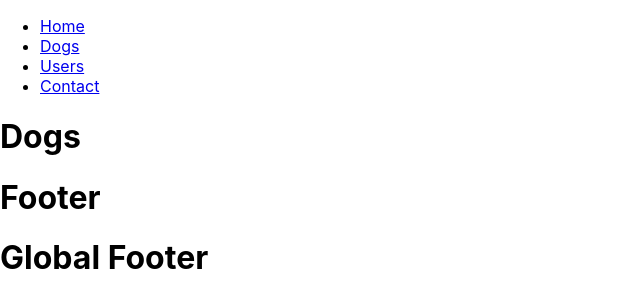
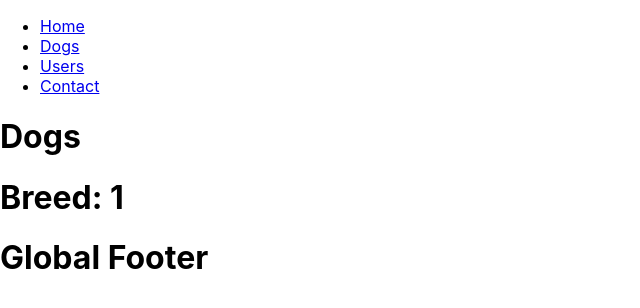
Before and after one commit to masaok/pet-store, a React (Create React App) app: page /dogs/1 in a window 1280 px wide. Shown: the top 308 px of the page, without its empty margins (0-640 px from the left). Built offline with nearby package versions, Linux system fonts and the light colour scheme.

Commit message:
Added footer and "breed" param

```diff
--- a/src/components/Dogs.js
+++ b/src/components/Dogs.js
@@ -1,7 +1,16 @@
 import React from 'react'
 class Dogs extends React.Component {
   render() {
-    return <h1>Dogs</h1>
+    const { match } = this.props
+
+    const breed = match.params.breed
+
+    return (
+      <div>
+        <h1>Dogs</h1>
+        <h1>Breed: {breed}</h1>
+      </div>
+    )
   }
 }
 export default Dogs
--- /dev/null
+++ b/src/components/errors/NotFound.js
@@ -0,0 +1,7 @@
+import React from 'react'
+class NotFound extends React.Component {
+  render() {
+    return <h1>404 Not Found</h1>
+  }
+}
+export default NotFound
--- a/src/components/shared/Footer.js
+++ b/src/components/shared/Footer.js
@@ -1,7 +1,8 @@
 import React from 'react'
 class Footer extends React.Component {
   render() {
-    return <h1>Footer</h1>
+    const { title } = this.props
+    return <h1>{title} Footer</h1>
   }
 }
 export default Footer
--- a/src/index.js
+++ b/src/index.js
@@ -12,6 +12,8 @@ import Contact from './components/Contact'
 
 import Footer from './components/shared/Footer'
 import GlobalFooter from './components/shared/GlobalFooter'
+
+import NotFound from './components/errors/NotFound'
 
 const routing = (
   <Router>
@@ -32,12 +34,14 @@ const routing = (
       </ul>
       <Switch>
         <Route exact path="/" component={App} />
-        <Route path="/dogs" component={Dogs} />
-        <Route path="/users" component={Users} />
-        <Route path="/contact" component={Contact} />
+        <Route exact path="/dogs" component={Dogs} />
+        <Route exact path="/dogs/:breed" component={Dogs} />
+        <Route exact path="/users" component={Users} />
+        <Route exact path="/contact" component={Contact} />
+        <Route component={NotFound} />
       </Switch>
       <Switch>
-        <Route path="/" component={Footer} />
+        <Route exact path="/" component={Footer} title="Home" />
       </Switch>
       <Switch>
         <Route path="/" component={GlobalFooter} />
```
